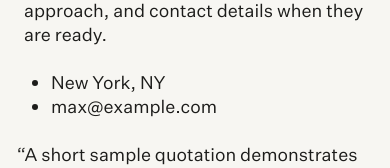
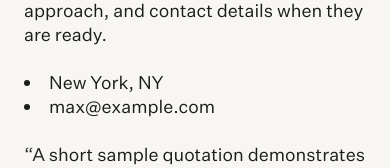
Before and after one commit to mxpf/make-placid-portfolio, a Next.js app: page /about in a window 390 px wide. Shown: the part 158-326 px from the top of the page. Built offline with nearby package versions, Linux system fonts and the light colour scheme.

Commit message:
Limit hanging typography to desktop

```diff
--- a/app/globals.css
+++ b/app/globals.css
@@ -409,6 +409,18 @@ iframe {
     overflow: visible;
   }
 
+  .project-summary ul,
+  .about-copy ul {
+    padding-left: 0;
+    list-style-position: inside;
+  }
+
+  .project-summary blockquote,
+  .about-copy blockquote {
+    text-indent: 0;
+    hanging-punctuation: none;
+  }
+
   .gallery-image-button {
     cursor: default;
     pointer-events: none;
```
